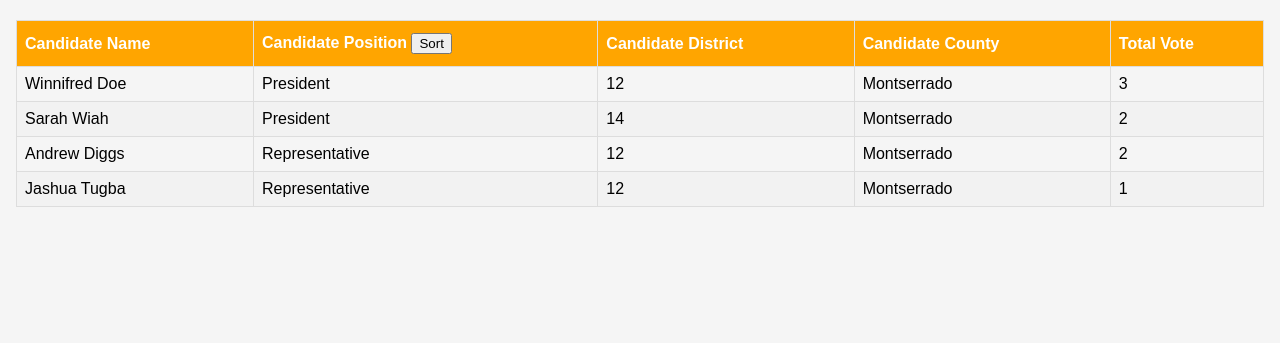
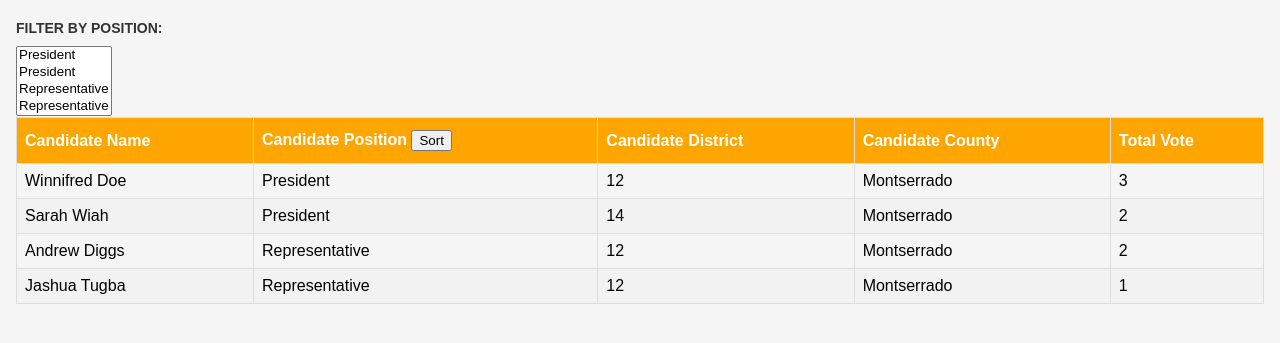
Before and after one commit to E-ditital1000/E-DIGITAL_NETWORK, a Django app: page /result/ in a window 1280 px wide. Shown: the part 89-432 px from the top of the page. Run offline with Django 4.2, Linux system fonts and the light colour scheme; a user stored in the database is signed in; data comes from the database, SQL or seed files in the repository; some libraries are stand-ins or nearby versions.

Commit message:
timetable

```diff
--- a/templates/base.html
+++ b/templates/base.html
@@ -425,6 +425,20 @@
     heartIcon.addEventListener("click", updateQuote);
 
   </script>
+    <script>
+      $(document).ready(function() {
+        $('#candidateTable').DataTable({
+          responsive: true,
+          order: [[1, 'asc']], // Sort by position in ascending order
+        });
+
+        // Handle sorting button click event
+        $('.sort-button').click(function() {
+          var column = $(this).data('column');
+          $('#candidateTable').DataTable().order([column, 'asc']).draw();
+        });
+      });
+    </script>
   <script src="https://code.jquery.com/jquery-3.4.1.slim.min.js"
     integrity="sha384-J6qa4849blE2+poT4WnyKhv5vZF5SrPo0iEjwBvKU7imGFAV0wwj1yYfoRSJoZ+n"
     crossorigin="anonymous"></script>
--- a/templates/result.html
+++ b/templates/result.html
@@ -24,7 +24,17 @@
 </head>
 
 <body>
+
+
   <div class="table-responsive">
+    <div class="mb-3">
+      <label for="positionFilter" class="form-label">Filter by Position:</label>
+      <select id="positionFilter" class="form-select" multiple>
+        {% for candidate in obj %}
+          <option value="{{ candidate.position }}">{{ candidate.position }}</option>
+        {% endfor %}
+      </select>
+    </div>
     <table id="candidateTable" class="table table-bordered table-sm text-center">
       <thead>
         <tr>
@@ -60,7 +70,7 @@
 
   <script>
   $(document).ready(function() {
-      $('#candidateTable').DataTable({
+    var candidateTable = $('#candidateTable').DataTable({
       responsive: true,
       order: [[1, 'asc']], // Sort by position in ascending order
     });
@@ -68,7 +78,20 @@
     // Handle sorting button click event
     $('.sort-button').click(function() {
       var column = $(this).data('column');
-        $('#candidateTable').DataTable().order([column, 'asc']).draw();
+      candidateTable.order([column, 'asc']).draw();
+    });
+
+    // Handle position filter
+    $('#positionFilter').change(function() {
+      var selectedPositions = $(this).val();
+
+      // Reset the table search
+      candidateTable.search('').draw();
+
+      // Apply position filter
+      if (selectedPositions.length > 0) {
+        candidateTable.column(1).search(selectedPositions.join('|'), true, false).draw();
+      }
     });
   });
   </script>
```
Lines whose indentation alone changed are shown as unchanged.
